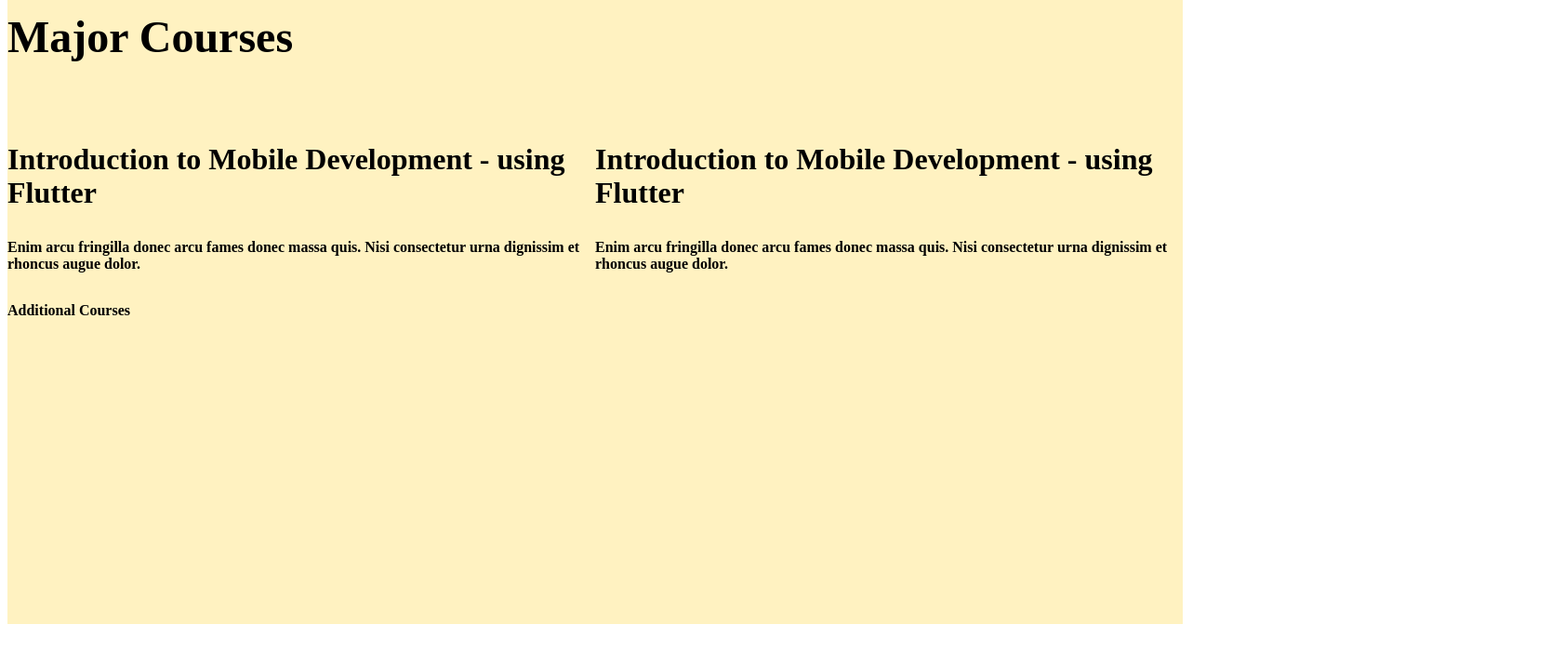
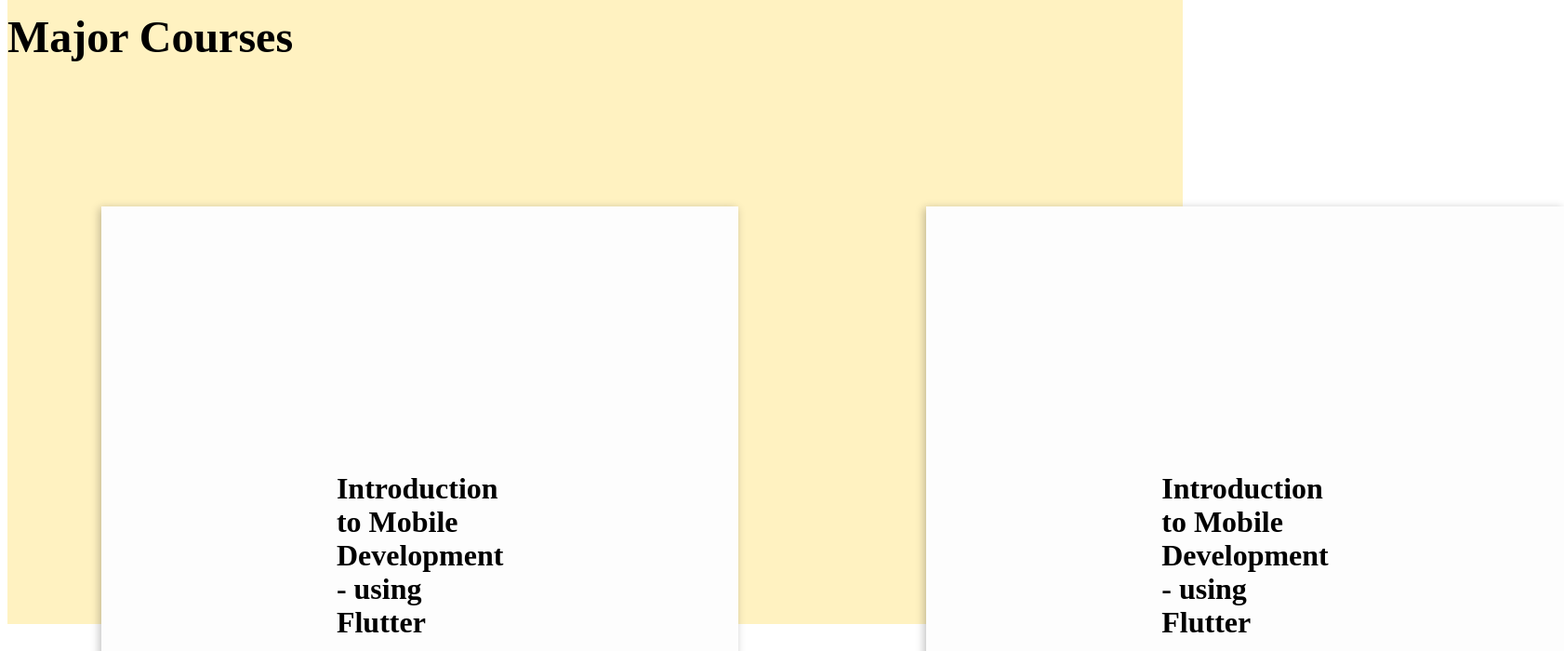
Before and after one commit to olamiji-8/Think-Tech, a React (Create React App) app: page / in a window 1280 px wide. Shown: the part 2900-3600 px from the top of the page at 93% size, 1682 px wide, since content can reach past the window. Built offline with nearby package versions, Linux system fonts and the light colour scheme; no server answers; a web font is replaced by a local one.

Commit message:
update course

```diff
--- a/src/Component/Courses/Courses.css
+++ b/src/Component/Courses/Courses.css
@@ -16,6 +16,7 @@
 }
 .Courses_flex {
   display: flex;
+  width:100% ;
 }
 .Courses_stack {
   font-family: "Fantasque Sans Mono";
@@ -24,3 +25,10 @@
   font-size: 32px;
   line-height: 36px;
 }
+.Courses_border {
+  background: #fdfdfd;
+  box-shadow: -2px 2px 9px rgba(0, 0, 0, 0.25);
+  width: 180%;
+  margin: 8%;
+  padding: 20%;
+}
--- a/src/Component/Courses/Courses.js
+++ b/src/Component/Courses/Courses.js
@@ -13,7 +13,7 @@
           {
             Course.map(data =>{
               return(
-                <div>
+                <div className='Courses_border'>
                   <p className='Courses_stack'>{data.title}</p>
                   <p className='Courses_description'>{data.description}</p>
                 </div>
```
